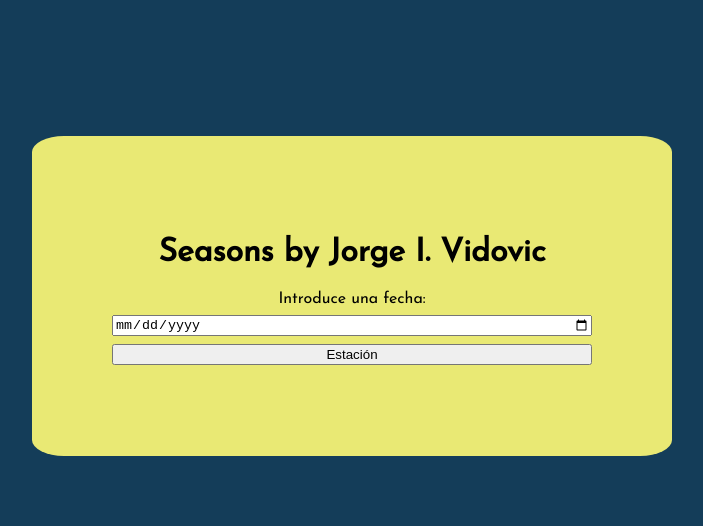
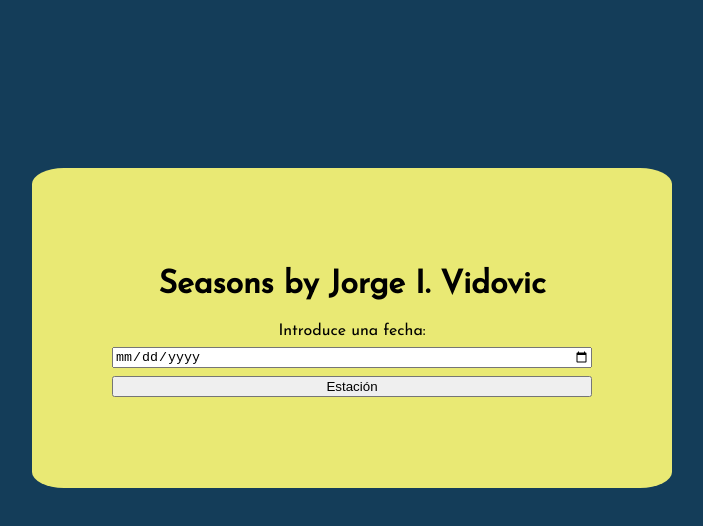
Before and after one commit to Jorge-I-Vidovic/Seasons, a plain HTML site: page index.html in a window 1280 px wide. Shown: the whole page, without its empty margins (288-991 px from the left). Drawn offline with Linux system fonts and the light colour scheme.

Commit message:
Update styles.css

```diff
--- a/styles.css
+++ b/styles.css
@@ -22,7 +22,7 @@ h1{
     font-size: 1rem;
     width: 10rem;
     height: 25rem;
-    margin-top: 8rem;
+    margin-top: 5rem;
 }
 
 .contenido{
@@ -53,6 +53,7 @@ h1{
 
   @media (min-width: 768px){
     .contenedor{
+        margin-top: 10rem;
         width: 30rem;
         height: 10rem;
     }
```
